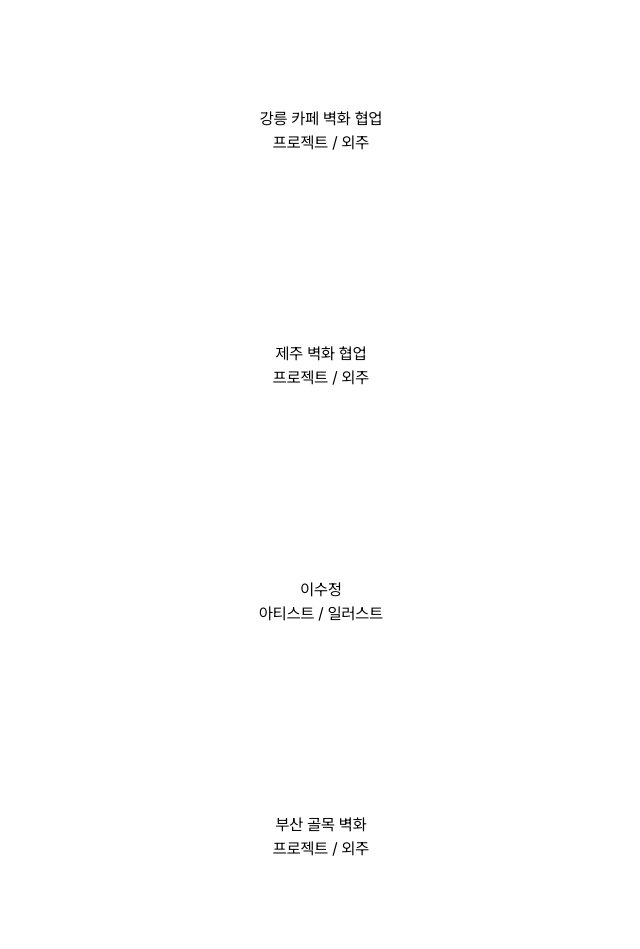
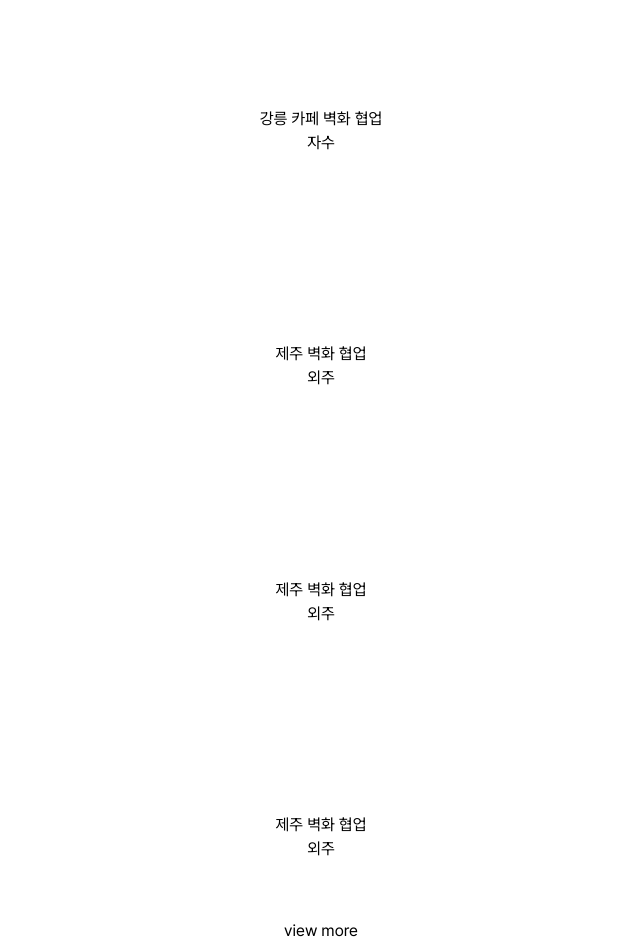
Before and after one commit to blaybus-lightblue/lightblue-fe, a Next.js app: page /explore in a window 1280 px wide. Shown: the part 780-1729 px from the top of the page, without its empty margins (319-959 px from the left). Before the commit the page ends 1653 px from the top, so only its background shows below. Built offline with nearby package versions, Linux system fonts and the light colour scheme.

Commit message:
feat: 카테고리 필터링, view more 기능 추가

```diff
--- a/src/app/explore/page.tsx
+++ b/src/app/explore/page.tsx
@@ -2,65 +2,76 @@
 
 import * as React from 'react'
 import { Tabs, TabsList, TabsTrigger } from '@/components/shadcn/tabs'
-import {
-  FilterComboBox,
-  FilterValue,
-} from '@/components/explore/FilterComboBox'
+import { FilterComboBox } from '@/components/explore/FilterComboBox'
 import { SearchInput } from '@/components/explore/SearchInput'
 import { ImageCard } from '@/components/explore/ImageCard'
+import { Button } from '@/components/shadcn/button'
+import { CATEGORY_KEYWORDS, CategoryValue } from '@/consts'
 
 type TabValue = 'all' | 'artist' | 'project'
 
 type Item = {
   title: string
   subtitle: string
+  kind: 'artist' | 'project'
   imageSrc?: string
 }
-//@TODO api 연결 필요
+
+// @NOTE: api 연결 예정
 const items: Item[] = [
-  { title: '최하준', subtitle: '아티스트 / 일러스트', imageSrc: '' },
-  { title: '김민서', subtitle: '아티스트 / 디자인', imageSrc: '' },
-  { title: '강릉 카페 벽화 협업', subtitle: '프로젝트 / 외주', imageSrc: '' },
-  { title: '제주 벽화 협업', subtitle: '프로젝트 / 외주', imageSrc: '' },
-  { title: '이수정', subtitle: '아티스트 / 일러스트', imageSrc: '' },
-  { title: '부산 골목 벽화', subtitle: '프로젝트 / 외주', imageSrc: '' },
+  { title: '최하준', subtitle: '일러스트', kind: 'artist', imageSrc: '' },
+  { title: '김민서', subtitle: '디자인, 자수', kind: 'artist', imageSrc: '' },
+  {
+    title: '강릉 카페 벽화 협업',
+    subtitle: '자수',
+    kind: 'project',
+    imageSrc: '',
+  },
+  { title: '제주 벽화 협업', subtitle: '외주', kind: 'project', imageSrc: '' },
+  { title: '제주 벽화 협업', subtitle: '외주', kind: 'project', imageSrc: '' },
+  { title: '제주 벽화 협업', subtitle: '외주', kind: 'project', imageSrc: '' },
+  { title: '제주 벽화 협업', subtitle: '외주', kind: 'project', imageSrc: '' },
+  { title: '이수정', subtitle: '연주', kind: 'artist', imageSrc: '' },
+  { title: '이수정', subtitle: '연주', kind: 'artist', imageSrc: '' },
+  { title: '이수정', subtitle: '연주', kind: 'artist', imageSrc: '' },
+  { title: '이수정', subtitle: '연주', kind: 'artist', imageSrc: '' },
+  { title: '부산 골목 벽화', subtitle: '외주', kind: 'project', imageSrc: '' },
 ]
 
-const isArtist = (it: Item) =>
-  it.subtitle.includes('아티스트') || it.subtitle.includes('일러스트')
-
-const isProject = (it: Item) =>
-  it.title.includes('협업') ||
-  it.subtitle.includes('프로젝트') ||
-  it.subtitle.includes('외주')
-
-const filterFn: Record<FilterValue, (it: Item) => boolean> = {
-  all: () => true,
-  artist: isArtist,
-  project: isProject,
-}
-
-const tabFn: Record<TabValue, (it: Item) => boolean> = {
-  all: () => true,
-  artist: isArtist,
-  project: isProject,
-}
+const norm = (s: string) => s.toLowerCase().trim()
+const includesAny = (text: string, keys: string[]) =>
+  keys.some(k => text.includes(k.toLowerCase()))
 
 export default function Page() {
   const [tab, setTab] = React.useState<TabValue>('all')
-  const [filter, setFilter] = React.useState<FilterValue>('all')
+  const [category, setCategory] = React.useState<CategoryValue>('all')
   const [q, setQ] = React.useState('')
+  const [showAll, setShowAll] = React.useState(false)
 
-  const norm = (s: string) => s.toLowerCase().trim()
+  React.useEffect(() => {
+    setShowAll(false)
+  }, [tab, category, q])
 
   const filtered = React.useMemo(() => {
     const nq = norm(q)
+    const categoryKeys = CATEGORY_KEYWORDS[category]
+
     return items.filter(it => {
-      const hitText =
-        !nq || norm(it.title).includes(nq) || norm(it.subtitle).includes(nq)
-      return hitText && filterFn[filter](it) && tabFn[tab](it)
+      const text = norm(`${it.title} ${it.subtitle}`)
+      const hitText = !nq || text.includes(nq)
+
+      const hitTab = tab === 'all' ? true : it.kind === tab
+
+      const catText = norm(it.subtitle)
+      const hitCategory =
+        category === 'all' ? true : includesAny(catText, categoryKeys)
+
+      return hitText && hitTab && hitCategory
     })
-  }, [q, filter, tab])
+  }, [q, tab, category])
+
+  const visible = showAll ? filtered : filtered.slice(0, 6)
+  const canViewMore = filtered.length > 6 && !showAll
 
   return (
     <div className='mx-auto flex w-full max-w-5xl flex-col items-center gap-10 px-4 pb-16 pt-10'>
@@ -79,8 +90,8 @@ export default function Page() {
 
       <div className='flex w-full items-center gap-3'>
         <FilterComboBox
-          value={filter}
-          onChange={setFilter}
+          value={category}
+          onChange={setCategory}
           className='shrink-0'
         />
         <SearchInput
@@ -93,7 +104,7 @@ export default function Page() {
       </div>
 
       <div className='grid w-full grid-cols-1 gap-6 sm:grid-cols-2 lg:grid-cols-3'>
-        {filtered.map((it, idx) => (
+        {visible.map((it, idx) => (
           <ImageCard
             key={`${it.title}-${idx}`}
             title={it.title}
@@ -102,6 +113,14 @@ export default function Page() {
           />
         ))}
       </div>
+
+      {canViewMore && (
+        <Button
+          className='border bg-white text-black hover:bg-semantic-cta-cta hover:text-semantic-cta-cta-tertiary-hover cursor-pointer'
+          onClick={() => setShowAll(true)}>
+          view more
+        </Button>
+      )}
     </div>
   )
 }
--- a/src/components/explore/FilterComboBox.tsx
+++ b/src/components/explore/FilterComboBox.tsx
@@ -15,18 +15,11 @@ import {
   CommandList,
 } from '@/components/shadcn/command'
 import { cn } from '@/lib/utils'
-
-export const filterOptions = [
-  { value: 'all', label: '전체' },
-  { value: 'artist', label: '아티스트' },
-  { value: 'project', label: '프로젝트' },
-] as const
-
-export type FilterValue = (typeof filterOptions)[number]['value']
+import { CATEGORY_OPTIONS, CategoryValue } from '@/consts'
 
 type FilterComboBoxProps = {
-  value?: FilterValue
-  onChange?: (val: FilterValue) => void
+  value?: CategoryValue
+  onChange?: (val: CategoryValue) => void
   placeholder?: string
   className?: string
 }
@@ -38,7 +31,7 @@ export function FilterComboBox({
   className,
 }: FilterComboBoxProps) {
   const [open, setOpen] = React.useState(false)
-  const selected = filterOptions.find(o => o.value === value)
+  const selected = CATEGORY_OPTIONS.find(o => o.value === value)
 
   return (
     <Popover open={open} onOpenChange={setOpen}>
@@ -48,7 +41,7 @@ export function FilterComboBox({
           role='combobox'
           aria-expanded={open}
           className={cn(
-            'h-9 w-[120px] justify-between rounded-sm',
+            'h-9 w-[160px] justify-between rounded-sm',
             'transition-colors hover:border-gray-300 text-gray-600',
             className
           )}>
@@ -60,16 +53,16 @@ export function FilterComboBox({
         </Button>
       </PopoverTrigger>
 
-      <PopoverContent className='w-[120px] p-0'>
+      <PopoverContent className='w-[200px] p-0'>
         <Command>
           <CommandList>
             <CommandGroup>
-              {filterOptions.map(o => (
+              {CATEGORY_OPTIONS.map(o => (
                 <CommandItem
                   key={o.value}
                   value={o.value}
                   onSelect={v => {
-                    onChange?.(v as FilterValue)
+                    onChange?.(v as CategoryValue)
                     setOpen(false)
                   }}>
                   {o.label}
--- a/src/components/explore/SearchInput.tsx
+++ b/src/components/explore/SearchInput.tsx
@@ -26,7 +26,7 @@ export function SearchInput({
   }
 
   return (
-    <div className={`relative w-full rounded-sm ${className}`}>
+    <div className={`relative w-full rounded-sm ${className} bg-white`}>
       <Search className='pointer-events-none absolute left-3 top-1/2 size-4 -translate-y-1/2 text-gray-400' />
       <Input
         value={value}
--- a/src/consts.ts
+++ b/src/consts.ts
@@ -79,3 +79,119 @@ export const PORTFOLIO_EXISTENCE = [
 ]
 
 export const MATCHING_FINISH_DELAY = 1500
+
+// ------ 예술가 카테고리 -------
+
+export const CATEGORY_OPTIONS = [
+  { value: 'all', label: '필터' },
+  { value: 'visual', label: '시각예술' },
+  { value: 'craft', label: '공예' },
+  { value: 'literature', label: '문학/창작' },
+  { value: 'performance', label: '퍼포먼스' },
+] as const
+
+export type CategoryValue = (typeof CATEGORY_OPTIONS)[number]['value']
+
+export const CATEGORY_KEYWORDS: Record<CategoryValue, string[]> = {
+  all: [],
+  visual: [
+    '시각예술',
+    '회화',
+    '유화',
+    '수채화',
+    '아크릴',
+    '한국화',
+    '조소',
+    '조각',
+    '석조',
+    '목조',
+    '금속',
+    '설치미술',
+    '판화',
+    '실크스크린',
+    '에칭',
+    '리토그래피',
+    '사진',
+    '인물',
+    '풍경',
+    '상업사진',
+    '예술사진',
+    '디지털아트',
+    '3d모델링',
+    'nft',
+    '인터랙티브미디어',
+    '일러스트',
+    '디자인',
+  ],
+  craft: [
+    '공예',
+    '도예',
+    '생활도자',
+    '예술도자',
+    '전통도자',
+    '목공예',
+    '가구',
+    '소품',
+    '전통목공',
+    '금속공예',
+    '주얼리',
+    '생활용품',
+    '예술품',
+    '섬유공예',
+    '염색',
+    '직조',
+    '자수',
+    '퀼트',
+    '유리공예',
+    '블로잉',
+    '퓨징',
+    '스테인드글라스',
+  ],
+  literature: [
+    '문학',
+    '창작',
+    '소설',
+    '장편',
+    '단편',
+    '웹소설',
+    '판타지',
+    '시',
+    '수필',
+    '현대시',
+    '자유시',
+    '산문',
+    '에세이',
+    '시나리오',
+    '영화',
+    '드라마',
+    '웹드라마',
+    '뮤지컬',
+    '출판기획',
+    '편집',
+    '기획',
+    '번역',
+    '교정',
+  ],
+  performance: [
+    '퍼포먼스',
+    '음악',
+    '작곡',
+    '연주',
+    '보컬',
+    '프로듀싱',
+    '무용',
+    '현대무용',
+    '발레',
+    '전통무용',
+    '안무',
+    '연극',
+    '연출',
+    '연기',
+    '무대미술',
+    '의상',
+    '영상',
+    '촬영',
+    '편집',
+    '애니메이션',
+  ],
+}
```
